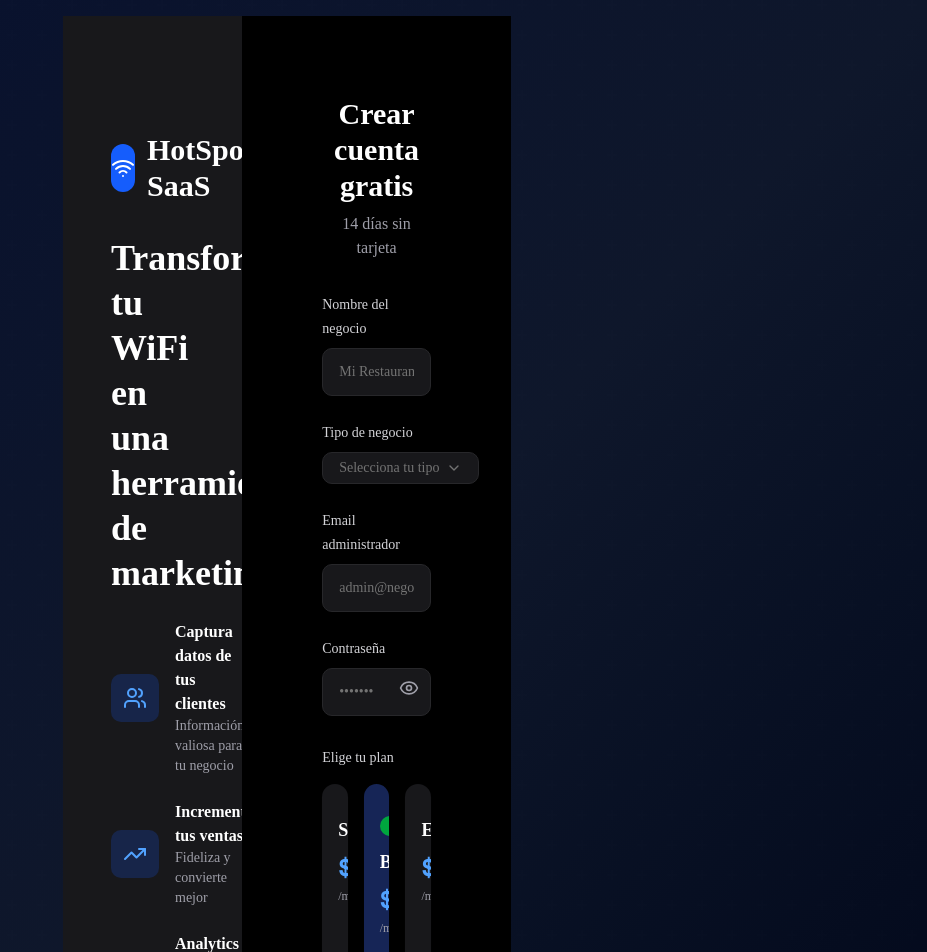
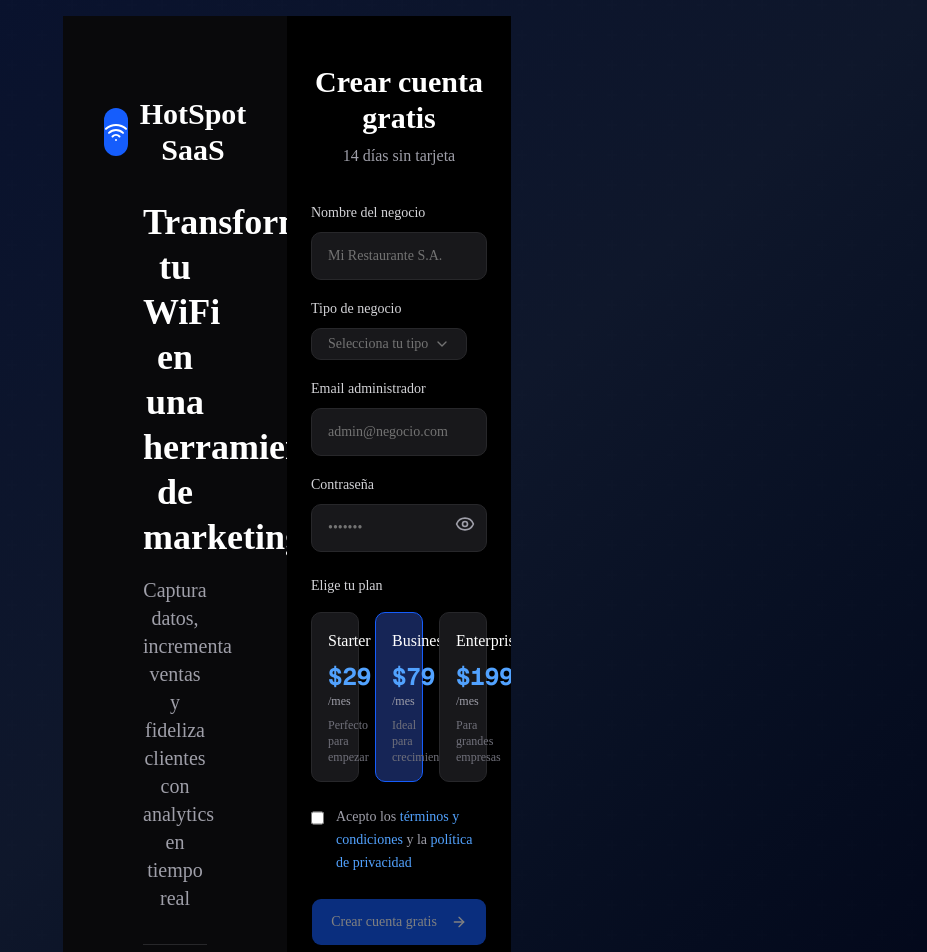
Before and after one commit to misterfluxec/hotspot-saas, a Next.js app in the folder apps/dashboard/: page /register in a window 1280 px wide. Shown: the top 952 px of the page, without its empty margins (353-1280 px from the left). Built offline with nearby package versions, Linux system fonts and the light colour scheme.

Commit message:
feat: clean responsive register layout with proper plan selection

```diff
--- a/apps/dashboard/src/app/(auth)/register/page.tsx
+++ b/apps/dashboard/src/app/(auth)/register/page.tsx
@@ -2,59 +2,30 @@
 
 import { useState } from 'react';
 import { useRouter } from 'next/navigation';
-import { Card, CardContent } from '@/components/ui/card';
 import { Button } from '@/components/ui/button';
 import { Input } from '@/components/ui/input';
 import { Label } from '@/components/ui/label';
 import { Select, SelectContent, SelectItem, SelectTrigger, SelectValue } from '@/components/ui/select';
-import { Badge } from '@/components/ui/badge';
-import { Check, Wifi, Users, TrendingUp, Shield, ArrowRight, Eye, EyeOff } from 'lucide-react';
+import { Wifi, ArrowRight, Eye, EyeOff } from 'lucide-react';
 
-interface Plan {
-  id: string;
-  name: string;
-  price: number;
-  features: string[];
-  recommended?: boolean;
-}
-
-const plans: Plan[] = [
+const plans = [
   {
     id: 'starter',
     name: 'Starter',
     price: 29,
-    features: [
-      'Hasta 50 usuarios concurrentes',
-      '1 sucursal',
-      'Portal WiFi básico',
-      'Soporte por email'
-    ]
+    description: 'Perfecto para empezar'
   },
   {
     id: 'business',
     name: 'Business',
     price: 79,
-    features: [
-      'Hasta 200 usuarios concurrentes',
-      'Hasta 5 sucursales',
-      'Portal WiFi personalizado',
-      'Analytics avanzado',
-      'Soporte prioritario'
-    ],
-    recommended: true
+    description: 'Ideal para crecimiento'
   },
   {
     id: 'enterprise',
     name: 'Enterprise',
     price: 199,
-    features: [
-      'Usuarios ilimitados',
-      'Sucursales ilimitadas',
-      'Portal WiFi premium',
-      'API completa',
-      'Soporte 24/7',
-      'White label'
-    ]
+    description: 'Para grandes empresas'
   }
 ];
 
@@ -71,7 +42,7 @@ const businessTypes = [
 
 export default function RegisterPage() {
   const router = useRouter();
-  const [selectedPlan, setSelectedPlan] = useState<string>('business');
+  const [selectedPlan, setSelectedPlan] = useState('business');
   const [isLoading, setIsLoading] = useState(false);
   const [showPassword, setShowPassword] = useState(false);
   const [formData, setFormData] = useState({
@@ -93,6 +64,9 @@ export default function RegisterPage() {
     setIsLoading(true);
 
     try {
+      // Debug: Verificar qué plan ID se está enviando
+      console.log('Enviando planId:', selectedPlan);
+
       const response = await fetch('/api/auth/register', {
         method: 'POST',
         headers: {
@@ -103,7 +77,7 @@ export default function RegisterPage() {
           businessType: formData.businessType,
           email: formData.email,
           password: formData.password,
-          planId: selectedPlan.toLowerCase() // Normalizar a minúsculas
+          planId: selectedPlan // Enviar exactamente el ID del plan
         }),
       });
 
@@ -121,84 +95,60 @@ export default function RegisterPage() {
   };
 
   return (
-    <div className="min-h-screen w-full flex flex-col lg:flex-row overflow-x-hidden bg-black">
+    <div className="min-h-screen w-full flex flex-col lg:flex-row bg-black">
 
-      {/* Panel Izquierdo - Visual (40%) */}
-      <div className="hidden lg:flex lg:w-[40%] bg-zinc-900 p-12 flex-col justify-between">
-        <div className="flex-1 flex items-center justify-center">
-          <div className="max-w-md w-full space-y-8">
+      {/* Panel Izquierdo - Branding (50%) */}
+      <div className="hidden lg:flex lg:w-1/2 bg-zinc-950 p-20 items-center justify-center">
+        <div className="max-w-lg w-full text-center space-y-8">
           {/* Logo */}
-            <div className="flex items-center space-x-3">
+          <div className="flex items-center justify-center space-x-3">
             <div className="w-12 h-12 bg-blue-600 rounded-xl flex items-center justify-center">
               <Wifi className="w-6 h-6 text-white" />
             </div>
-              <span className="text-3xl font-bold text-white" style={{ fontFamily: 'Geist Sans' }}>HotSpot SaaS</span>
+            <span className="text-3xl font-bold text-white" style={{ fontFamily: 'Geist Sans' }}>
+              HotSpot SaaS
+            </span>
           </div>
 
-            {/* Hero Content */}
-            <div className="space-y-8">
-              <div>
-                <h1 className="text-4xl font-bold text-white leading-tight mb-6" style={{ fontFamily: 'Geist Sans' }}>
+          {/* Mensaje Potente */}
+          <div className="space-y-4">
+            <h1 className="text-4xl font-bold text-white leading-tight" style={{ fontFamily: 'Geist Sans' }}>
               Transforma tu WiFi en una herramienta de marketing
             </h1>
-
-                {/* Benefits */}
-                <div className="space-y-6">
-                  <div className="flex items-center space-x-4">
-                    <div className="w-12 h-12 bg-blue-600/20 rounded-lg flex items-center justify-center flex-shrink-0">
-                      <Users className="w-6 h-6 text-blue-400" />
-                    </div>
-                    <div>
-                      <div className="text-white font-semibold" style={{ fontFamily: 'Geist Sans' }}>Captura datos de tus clientes</div>
-                      <div className="text-zinc-400 text-sm">Información valiosa para tu negocio</div>
-                    </div>
+            <p className="text-xl text-zinc-400" style={{ fontFamily: 'Geist Sans' }}>
+              Captura datos, incrementa ventas y fideliza clientes con analytics en tiempo real
+            </p>
           </div>
 
-                  <div className="flex items-center space-x-4">
-                    <div className="w-12 h-12 bg-blue-600/20 rounded-lg flex items-center justify-center flex-shrink-0">
-                      <TrendingUp className="w-6 h-6 text-blue-400" />
+          {/* Stat */}
+          <div className="pt-8 border-t border-zinc-800">
+            <div className="text-3xl font-bold text-white" style={{ fontFamily: 'Geist Mono' }}>
+              500+
             </div>
-                    <div>
-                      <div className="text-white font-semibold" style={{ fontFamily: 'Geist Sans' }}>Incrementa tus ventas</div>
-                      <div className="text-zinc-400 text-sm">Fideliza y convierte mejor</div>
-                    </div>
-                  </div>
-
-                  <div className="flex items-center space-x-4">
-                    <div className="w-12 h-12 bg-blue-600/20 rounded-lg flex items-center justify-center flex-shrink-0">
-                      <Shield className="w-6 h-6 text-blue-400" />
-                    </div>
-                    <div>
-                      <div className="text-white font-semibold" style={{ fontFamily: 'Geist Sans' }}>Analytics en tiempo real</div>
-                      <div className="text-zinc-400 text-sm">Toma decisiones informadas</div>
+            <div className="text-zinc-400" style={{ fontFamily: 'Geist Sans' }}>
+              negocios confían en nosotros
             </div>
           </div>
         </div>
       </div>
 
-              {/* Stat */}
-              <div className="pt-8 border-t border-zinc-800">
-                <div className="text-3xl font-bold text-white" style={{ fontFamily: 'Geist Mono' }}>500+</div>
-                <div className="text-blue-400" style={{ fontFamily: 'Geist Sans' }}>negocios confían en nosotros</div>
-              </div>
-            </div>
-          </div>
-        </div>
-      </div>
-
-      {/* Panel Derecho - Formulario (60%) */}
-      <div className="w-full lg:w-[60%] h-full overflow-y-auto bg-black p-6 lg:p-20">
-        <div className="max-w-xl mx-auto w-full space-y-8">
+      {/* Panel Derecho - Registro (50%) */}
+      <div className="w-full lg:w-1/2 bg-black overflow-y-auto">
+        <div className="max-w-md mx-auto py-12 px-6 space-y-8">
 
           {/* Header */}
           <div className="text-center space-y-2">
-            <h2 className="text-3xl font-bold text-white" style={{ fontFamily: 'Geist Sans' }}>Crear cuenta gratis</h2>
-            <p className="text-zinc-400" style={{ fontFamily: 'Geist Sans' }}>14 días sin tarjeta</p>
+            <h2 className="text-3xl font-bold text-white" style={{ fontFamily: 'Geist Sans' }}>
+              Crear cuenta gratis
+            </h2>
+            <p className="text-zinc-400" style={{ fontFamily: 'Geist Sans' }}>
+              14 días sin tarjeta
+            </p>
           </div>
 
           {/* Registration Form */}
-          <form onSubmit={handleSubmit} className="space-y-8">
-            <div className="space-y-6">
+          <form onSubmit={handleSubmit} className="space-y-6">
+            <div className="space-y-4">
               <div>
                 <Label htmlFor="businessName" className="text-zinc-300 text-sm font-medium" style={{ fontFamily: 'Geist Sans' }}>
                   Nombre del negocio
@@ -275,41 +225,35 @@ export default function RegisterPage() {
               </div>
             </div>
 
-            {/* Plans Selection - Grid Inteligente */}
+            {/* Plan Selection - Grid de 3 Columnas */}
             <div>
               <Label className="text-zinc-300 text-sm font-medium mb-4 block" style={{ fontFamily: 'Geist Sans' }}>
                 Elige tu plan
               </Label>
-              <div className="grid grid-cols-1 md:grid-cols-3 gap-4 mb-8">
+              <div className="grid grid-cols-1 md:grid-cols-3 gap-4">
                 {plans.map((plan) => (
-                  <Card
+                  <div
                     key={plan.id}
                     onClick={() => setSelectedPlan(plan.id)}
-                    className={`cursor-pointer transition-all duration-200 ${
+                    className={`cursor-pointer transition-all duration-200 border rounded-lg p-4 text-center ${
                       selectedPlan === plan.id
-                        ? 'border-blue-500 bg-blue-950'
+                        ? 'border-blue-600 bg-blue-950'
                         : 'border-zinc-800 bg-zinc-900 hover:border-zinc-700'
                     }`}
                   >
-                    <CardContent className="p-4 text-center">
-                      {plan.recommended && (
-                        <div className="mb-3">
-                          <Badge className="bg-green-600 text-white text-xs" style={{ fontFamily: 'Geist Sans' }}>
-                            Recomendado
-                          </Badge>
-                        </div>
-                      )}
-                      <div className="text-lg font-bold text-white mb-2" style={{ fontFamily: 'Geist Sans' }}>
+                    <div className="font-medium text-white mb-2" style={{ fontFamily: 'Geist Sans' }}>
                       {plan.name}
                     </div>
-                      <div className="text-2xl font-bold text-blue-400 mb-1" style={{ fontFamily: 'Geist Mono' }}>
+                    <div className="text-2xl font-bold text-blue-400" style={{ fontFamily: 'Geist Mono' }}>
                       ${plan.price}
                     </div>
                     <div className="text-xs text-zinc-400" style={{ fontFamily: 'Geist Sans' }}>
                       /mes
                     </div>
-                    </CardContent>
-                  </Card>
+                    <div className="text-xs text-zinc-500 mt-2" style={{ fontFamily: 'Geist Sans' }}>
+                      {plan.description}
+                    </div>
+                  </div>
                 ))}
               </div>
             </div>
@@ -333,18 +277,18 @@ export default function RegisterPage() {
             <Button
               type="submit"
               disabled={isLoading || !formData.businessName || !formData.businessType || !formData.email || !formData.acceptTerms}
-              className="w-full h-12 bg-gradient-to-r from-blue-600 to-blue-500 hover:from-blue-700 hover:to-blue-600 text-white font-medium transition-all duration-200 flex items-center justify-center space-x-2"
+              className="w-full h-12 bg-blue-600 hover:bg-blue-700 text-white font-medium transition-colors"
               style={{ fontFamily: 'Geist Sans' }}
             >
               {isLoading ? (
                 <>
-                  <div className="w-4 h-4 border-2 border-white/30 border-t-transparent rounded-full animate-spin"></div>
-                  <span>Creando cuenta...</span>
+                  <div className="w-4 h-4 border-2 border-white/30 border-t-transparent rounded-full animate-spin mr-2"></div>
+                  Creando cuenta...
                 </>
               ) : (
                 <>
-                  <span>Crear cuenta gratis</span>
-                  <ArrowRight className="w-4 h-4" />
+                  Crear cuenta gratis
+                  <ArrowRight className="w-4 h-4 ml-2" />
                 </>
               )}
             </Button>
```
Lines whose indentation alone changed are shown as unchanged.
